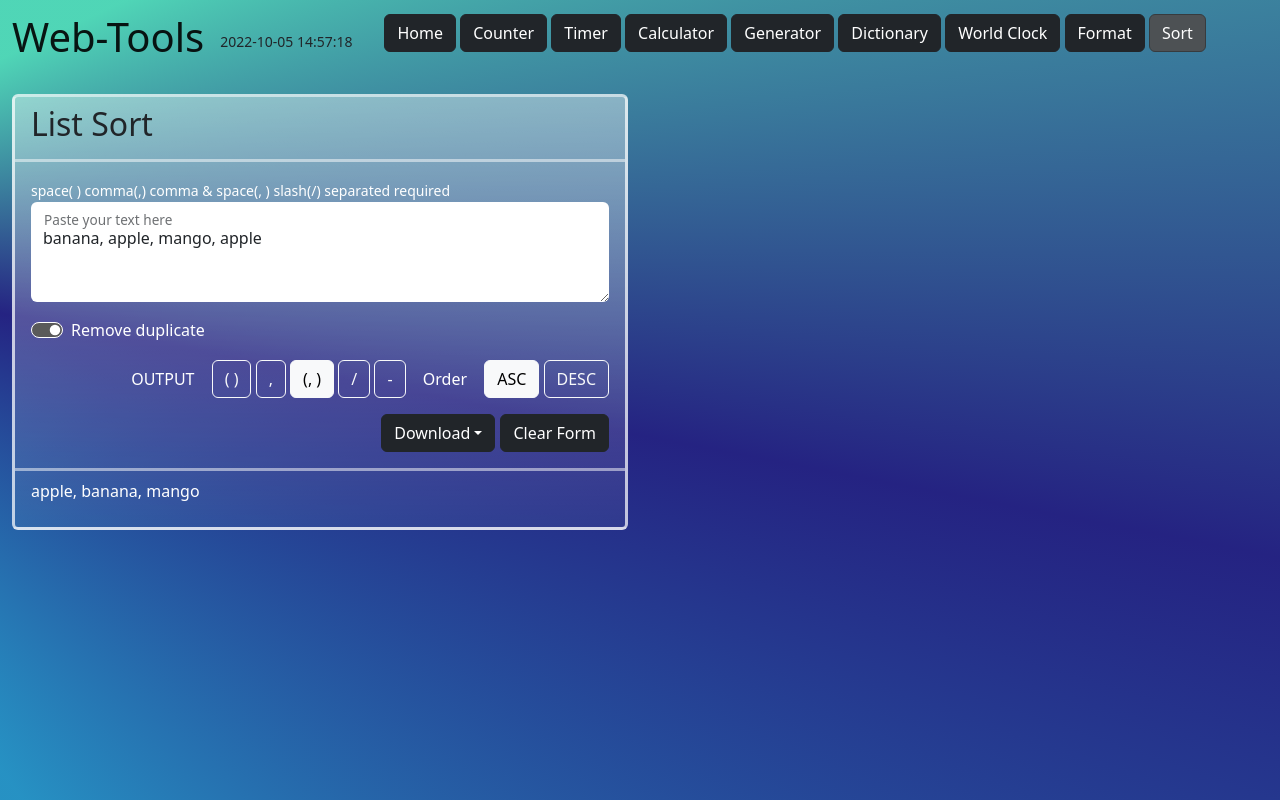
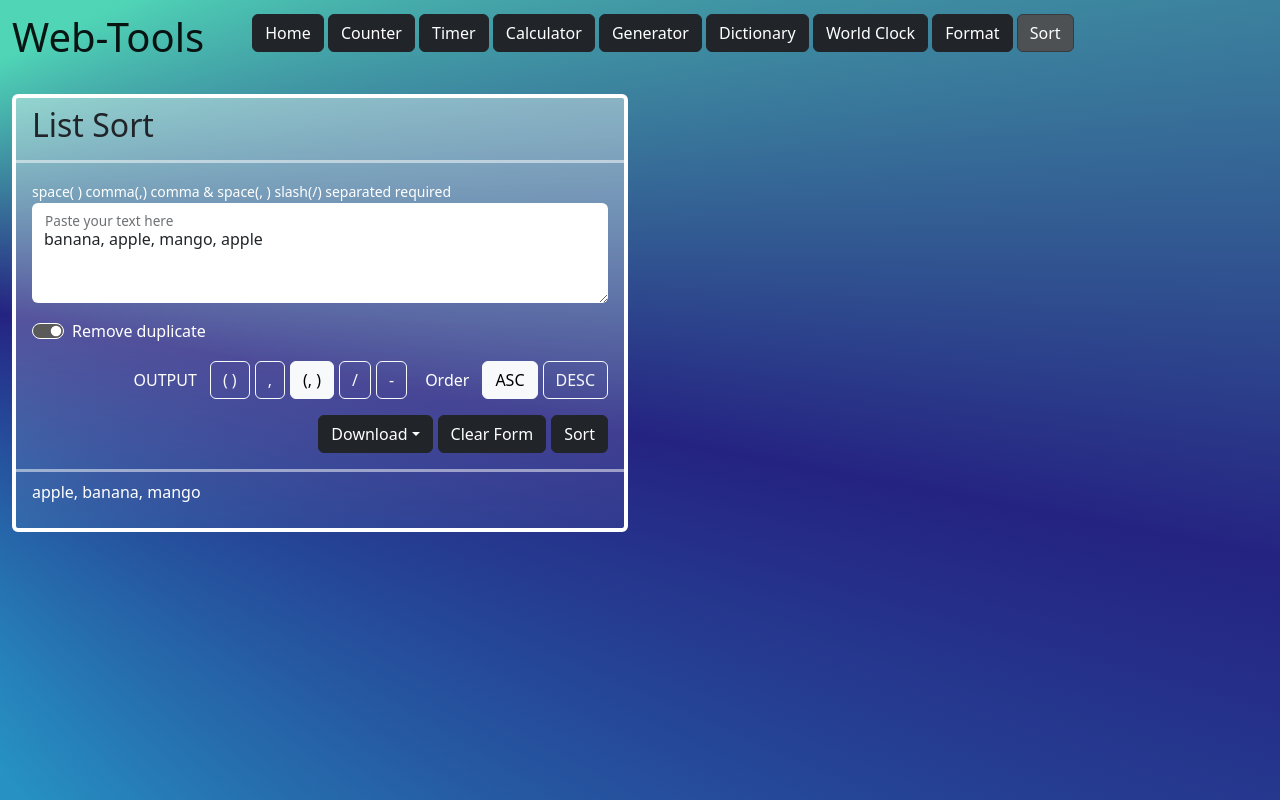
Before and after one commit to kazumasasama/web-tools-react, a React (Create React App) app: page /sort in a window 1280 px wide. Built offline with nearby package versions, Linux system fonts and the light colour scheme.

Commit message:
improve ListSort

```diff
--- a/src/Header.js
+++ b/src/Header.js
@@ -2,9 +2,6 @@ import * as React from 'react'
 import { Nav, Navbar, Button } from 'react-bootstrap';
 import { LinkContainer } from 'react-router-bootstrap'
 import { useLocation } from "react-router-dom";
-import LiveClock from './components/clock/LiveClock';
-
-
 
 function Header() {
   let brand
@@ -25,7 +22,6 @@ function Header() {
     <>
       <Navbar expand='xl'>
         {brand}
-        <LiveClock className="justify-content-end"/>
         <Navbar.Toggle aria-controls="basic-navbar-nav" />
         <Navbar.Collapse id="basic-navbar-nav">
           <Nav variant='pills' className='me-auto'>
--- a/src/components/ListSort.js
+++ b/src/components/ListSort.js
@@ -4,19 +4,48 @@ import {Row, Col, Card, Form, FloatingLabel, Button, Dropdown, Overlay, Tooltip}
 function ListSort() {
   const [text, setText] = useState('banana, apple, mango, apple')
   const [sorted, setSorted] = useState('apple, banana, mango')
+  const [divider, setDivider] = useState({divider: ', ', element: null})
+  const [prevDivider, setPrevDivider] = useState(null)
   const [asc, setAsc] = useState(Boolean(true))
   const [duplicated, setDuplicated] = useState(Boolean(true))
   const [show, setShow] = useState(Boolean(false));
   const [count, setCount] = useState(0)
-  const [previousBtn, setPreviousBtn] = useState()
   const target = useRef(null);
 
-  function sort(join, element) {
-    if (count === 0) {
-      document.getElementById('active-btn').classList.remove('active')
-    } else {
-      previousBtn.classList.remove('active')
-    }
+  function setCurrentDivider(join, element) {
+    setPrevDivider(prevDivider)
+    const promise = new Promise((resolve, reject)=> {
+      setPrevDivider(
+        {
+          divider: divider.divider,
+          element: divider.element
+        }
+      );
+      resolve(divider.element)
+    });
+    promise
+    .then((prevEl)=> {
+      if (count === 0) {
+        const el = document.getElementById('active-btn')
+        el.classList.remove('active')
+      } else {
+        prevEl.classList.remove('active')
+      }
+    })
+    .then(()=> {
+      setDivider(
+        {
+          divider: join,
+          element: element
+        }
+      )
+      element.classList.add('active')
+      setCount(count + 1)
+    })
+  }
+
+
+  function sort() {
     if (text.length > 0) {
       let splitted;
       if (text.includes(', ')) {
@@ -38,14 +67,11 @@ function ListSort() {
       }
       if (duplicated) {
         const unique = [...new Set(splitted)]
-        setSorted(unique.join(join))
+        setSorted(unique.join(divider.divider))
       } else {
-        setSorted(splitted.join(join))
+        setSorted(splitted.join(divider.divider))
       }
     }
-    setCount(count + 1)
-    setPreviousBtn(element)
-    element.classList.add('active')
   }
 
   function clearInput() {
@@ -132,44 +158,43 @@ function ListSort() {
               >
                 OUTPUT
               </Button>
-              {' '}
               <Button
                 variant='outline-light'
-                onClick={(event)=> sort(' ', event.target)}
+                onClick={(event)=> setCurrentDivider(' ', event.target)}
+                className='btn-margin-right-5'
               >
                 ( )
               </Button>
-              {' '}
               <Button
                 variant='outline-light'
-                onClick={(event)=> sort(',', event.target)}
+                onClick={(event)=> setCurrentDivider(',', event.target)}
+                className='btn-margin-right-5'
               >
                 ,
               </Button>
-              {' '}
               <Button
                 id="active-btn"
                 variant='outline-light'
-                onClick={(event)=> sort(', ', event.target)}
+                onClick={(event)=> setCurrentDivider(', ', event.target)}
+                className='btn-margin-right-5'
                 active
               >
                 (, )
               </Button>
-              {' '}
               <Button
                 variant='outline-light'
-                onClick={(event)=> sort('/', event.target)}
+                onClick={(event)=> setCurrentDivider('/', event.target)}
+                className='btn-margin-right-5'
               >
                 /
               </Button>
-              {' '}
               <Button
                 variant='outline-light'
-                onClick={(event)=> sort('-', event.target)}
+                onClick={(event)=> setCurrentDivider('-', event.target)}
+                className='btn-margin-right-5'
               >
                 -
               </Button>
-              {' '}
               <Button
                 variant='link'
                 className='white-text'
@@ -177,15 +202,14 @@ function ListSort() {
               >
                 Order
               </Button>
-              {' '}
               <Button
                 variant='outline-light'
                 active={asc}
                 onClick={()=> setAsc(Boolean(true))}
+                className='btn-margin-right-5'
               >
                 ASC
               </Button>
-              {' '}
               <Button
                 variant='outline-light'
                 onClick={()=> setAsc(Boolean(false))}
@@ -196,7 +220,7 @@ function ListSort() {
             </Col>
             <Col xs={12} className='d-flex justify-content-end'>
               <Dropdown ref={target}>
-                <Dropdown.Toggle variant="dark" id='download-btn'>
+                <Dropdown.Toggle variant="dark" className='btn-margin-right-5'>
                   Download
                 </Dropdown.Toggle>
                 <Dropdown.Menu>
@@ -222,8 +246,15 @@ function ListSort() {
               <Button
                 variant='dark'
                 onClick={()=> clearInput()}
+                className='btn-margin-right-5'
               >
                 Clear Form
+              </Button>
+              <Button
+                variant='dark'
+                onClick={sort}
+              >
+                Sort
               </Button>
             </Col>
           </Row>
--- a/src/components/format/TextDecapitalize.js
+++ b/src/components/format/TextDecapitalize.js
@@ -3,7 +3,7 @@ import {Card, Form, FloatingLabel, Button} from 'react-bootstrap';
 import decapitalize from '../../functions/decapitalize';
 
 function TextDecapitalize() {
-  const [text, setText] = useState("HI THERE! ENTER YOUR TEXT HERE. I'LL CAPITALIZE IT FOR YOU!");
+  const [text, setText] = useState("HI THERE! ENTER YOUR TEXT HERE. I'LL DECAPITALIZE IT FOR YOU!");
 
   function clearText() {
     setText('');
--- a/src/index.css
+++ b/src/index.css
@@ -17,7 +17,7 @@ body {
 }
 .card {
   background: linear-gradient(rgba(255, 255, 255, 0.4), rgba(255, 255, 255, 0.05));
-  border: 3px solid rgba(255, 255, 255, 0.7);
+  border: 4px solid rgba(255, 255, 255, 1);
   margin-top: 12px;
   margin-bottom: 12px;
 }
@@ -58,7 +58,7 @@ body {
 }
 
 /* Sort */
-#download-btn {
+.btn-margin-right-5 {
   margin-right: 5px;
 }
 
```
Also changed, not shown: src/components/dictionary/DictEng.js (+6 -1 lines).
